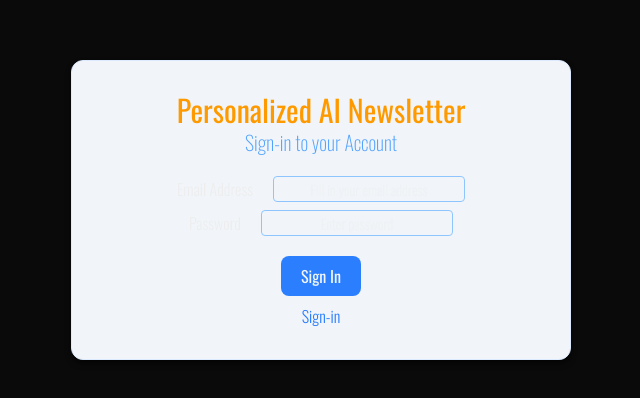
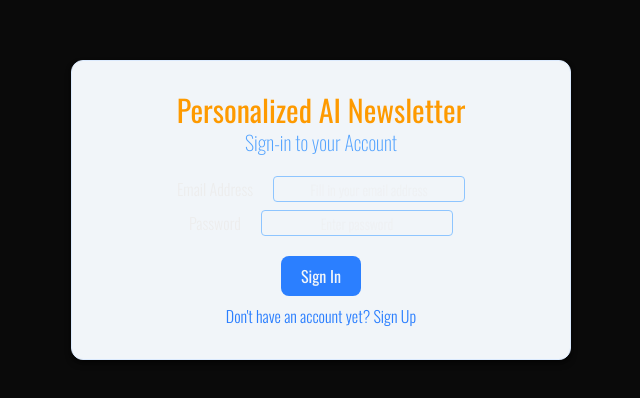
Before and after one commit to HerbertSegismar/ai-saas, a Next.js app: page /signin in a window 1280 px wide. Shown: the part 190-588 px from the top of the page, without its empty margins (319-959 px from the left). Built offline with nearby package versions, Linux system fonts and the light colour scheme.

Commit message:
sign in sign up

```diff
--- a/app/signin/page.tsx
+++ b/app/signin/page.tsx
@@ -41,12 +41,12 @@ export default function SignIn() {
                 />
               </div>
               <div className="twflex mx-auto bg-blue-500 text-slate-100 w-20 h-10 rounded-lg font-normal">
-                <button type="submit">Sign In</button>
+                <button type="submit">{isSignUp? "Sign Up" : "Sign In"}</button>
               </div>
             </form>
             <div className="font-light text-blue-500">
                 <button onClick={()=> setIsSignUp((prev) => !prev)}>
-                    {isSignUp? "Don't have an account yet? Sign Up": "Sign-in"}
+                    {isSignUp? "Already have an Account? Sign-in": "Don't have an account yet? Sign Up"}
                 </button>
             </div>
           </div>
```
